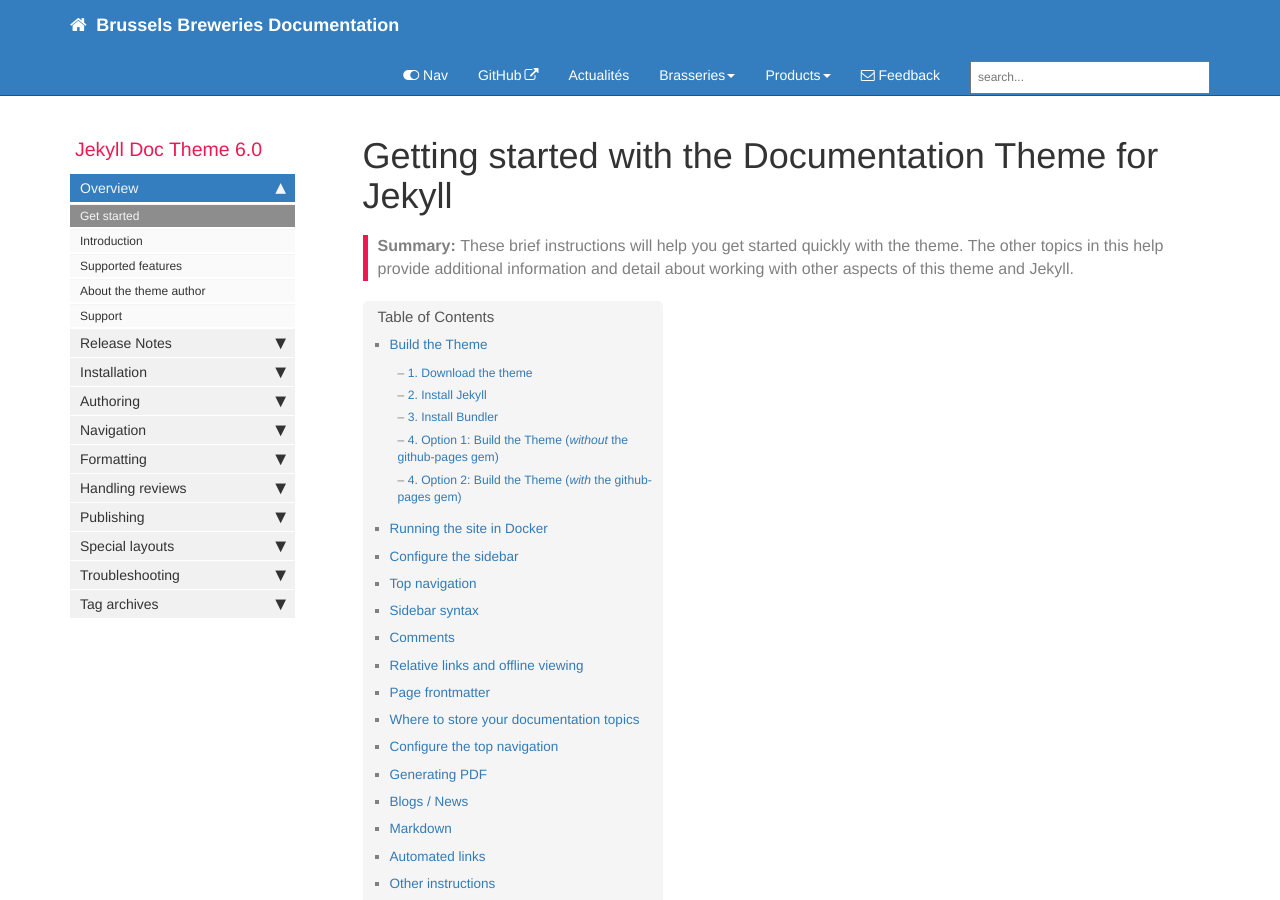
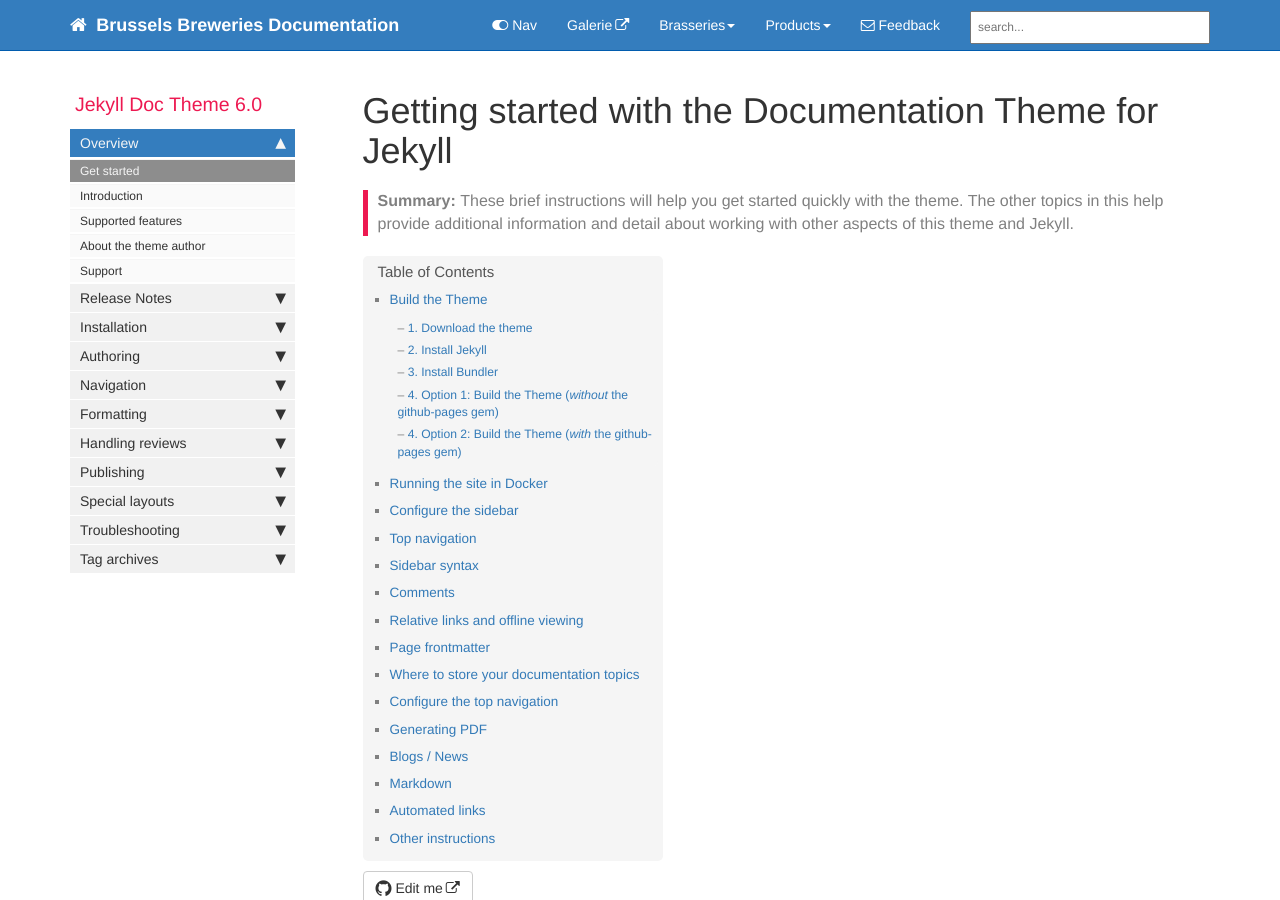
Before and after one commit to Wopalecki/bbd, a Jekyll site: the page built from index.md, in a window 1280 px wide and 900 px high. Built offline with Jekyll 4.4.1, drawn with Linux system fonts in a browser that asks for light colours; comment, search, counter and statistics services are not loaded.

Commit message:
feat (topnav): add galery external link

```diff
--- a/_data/topnav.yml
+++ b/_data/topnav.yml
@@ -24,3 +24,9 @@ topnav_dropdowns:
           url: /p1_landing_page.html
         - title: Product 2
           url: /p2_landing_page.html
+
+topnav:
+- title: Topnav2
+  items:
+    - title: Galerie
+      external_url: https://wopalecki.github.io/bbd-gallery/
```
